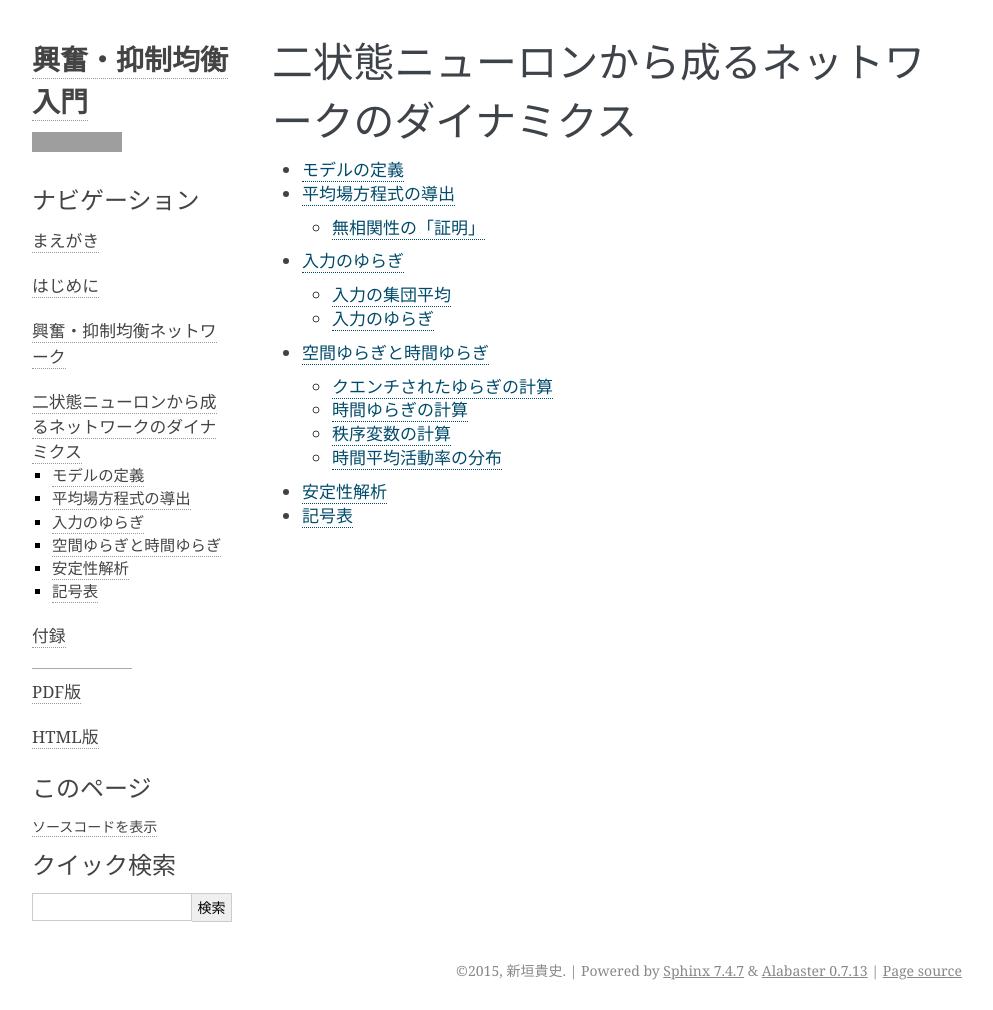
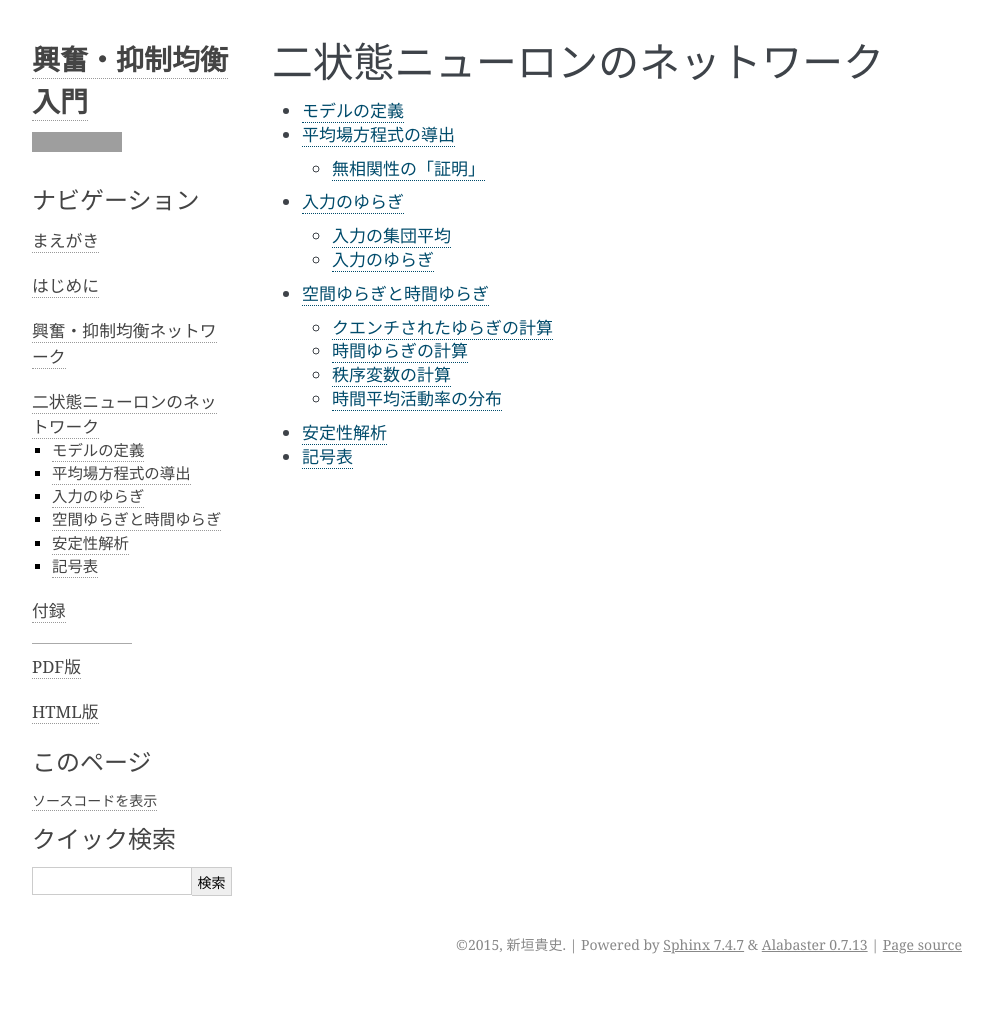
Before and after one commit to tkf/balance-tutorial-ja, a Sphinx documentation site: the page built from source/binary_network/index.rst, in a window 1280 px wide. Shown: the whole page, without its empty margins (148-1141 px from the left). Built offline with Sphinx 7.4.7, drawn with Linux system fonts in a browser that asks for light colours; after the commit the page ends 984 px from its top, so only the background shows below that; grey boxes are pictures that could not be loaded.

```diff
--- a/source/binary_network/index.rst
+++ b/source/binary_network/index.rst
@@ -1,8 +1,8 @@
 .. _binary-network:
 
-====================================================
- 二状態ニューロンから成るネットワークのダイナミクス
-====================================================
+================================
+ 二状態ニューロンのネットワーク
+================================
 
 .. toctree::
    :glob:
```
